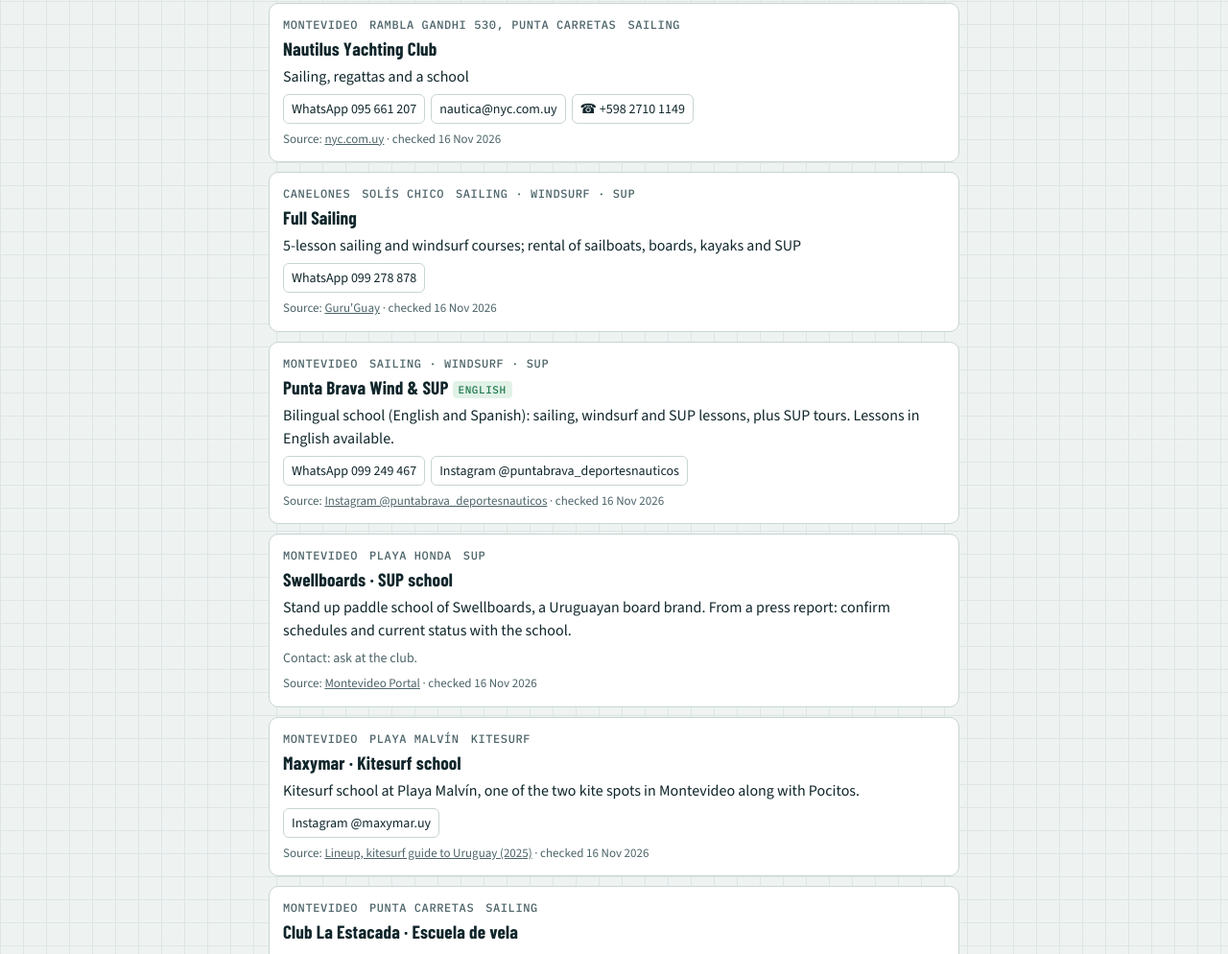
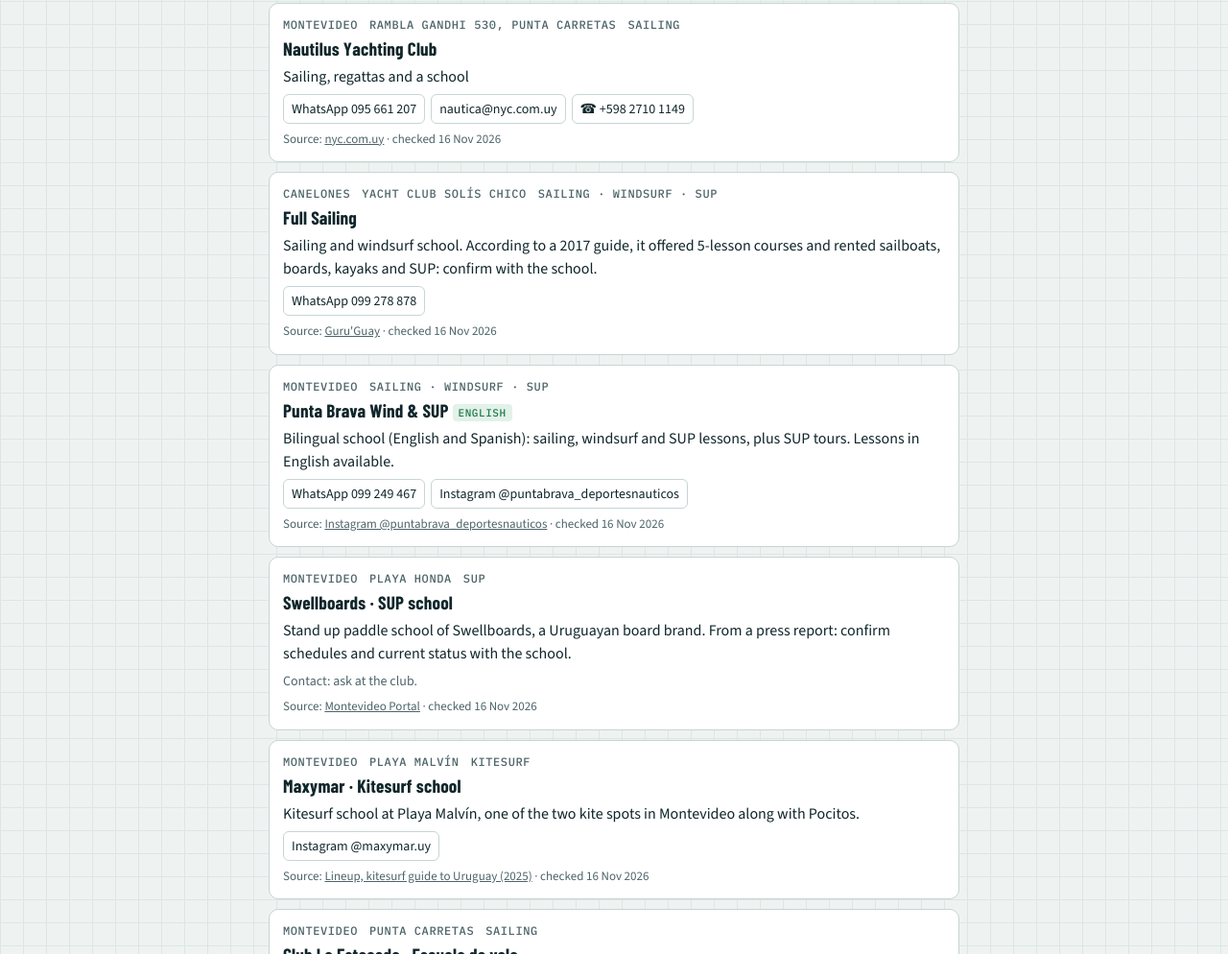
Before and after one commit to navegauy/Navegauy.github.io, a plain HTML site: page en/docencia-de-vela.html in a window 1280 px wide. Shown: the part 1655-2649 px from the top of the page at 96% size. Drawn offline with nearby package versions, Linux system fonts and the light colour scheme.

Commit message:
Full Sailing: Yacht Club Solís Chico; servicios marcados a confirmar (fuente de 2017) (ES/EN)
Co-Authored-By: Claude Opus 5.5 <noreply@anthropic.com>
Claude-Session: https://claude.ai/code/session_017bdPieHgFdctTnoSCkcapv

```diff
--- a/en/docencia-de-vela.html
+++ b/en/docencia-de-vela.html
@@ -205,7 +205,7 @@ footer{font-size:13px;color:var(--muted);text-align:center}
 const ESCUELAS=[
  {k:['V'],n:'Yacht Club Uruguayo · Instituto Náutico',d:'Montevideo',z:'Puerto del Buceo',t:'Sailing, navigation and water activities for all ages',c:[['tel','+598 99 259 782'],['tel','+598 2622 1221'],['mail','info@ycu.org.uy']],s:['ycu.org.uy/instituto_nautico','https://ycu.org.uy/instituto_nautico']},
  {k:['V'],n:'Nautilus Yachting Club',d:'Montevideo',z:'Rambla Gandhi 530, Punta Carretas',t:'Sailing, regattas and a school',c:[['wa','095 661 207'],['mail','nautica@nyc.com.uy'],['tel','+598 2710 1149']],s:['nyc.com.uy','https://nyc.com.uy/']},
- {k:['V','W','S'],n:'Full Sailing',d:'Canelones',z:'Solís Chico',t:'5-lesson sailing and windsurf courses; rental of sailboats, boards, kayaks and SUP',c:[['wa','099 278 878']],s:["Guru'Guay",'https://www.guruguay.com/es/alquiler-de-tabla-de-barco/']},
+ {k:['V','W','S'],n:'Full Sailing',d:'Canelones',z:'Yacht Club Solís Chico',t:'Sailing and windsurf school. According to a 2017 guide, it offered 5-lesson courses and rented sailboats, boards, kayaks and SUP: confirm with the school.',c:[['wa','099 278 878']],s:["Guru'Guay",'https://www.guruguay.com/es/alquiler-de-tabla-de-barco/']},
  {k:['V','W','S'],n:'Punta Brava Wind & SUP',d:'Montevideo',z:'',t:'Bilingual school (English and Spanish): sailing, windsurf and SUP lessons, plus SUP tours. Lessons in English available.',en:true,c:[['wa','099 249 467'],['web','Instagram @puntabrava_deportesnauticos','https://www.instagram.com/puntabrava_deportesnauticos/']],s:['Instagram @puntabrava_deportesnauticos','https://www.instagram.com/puntabrava_deportesnauticos/']},
  {k:['S'],n:'Swellboards · SUP school',d:'Montevideo',z:'Playa Honda',t:'Stand up paddle school of Swellboards, a Uruguayan board brand. From a press report: confirm schedules and current status with the school.',c:[],s:['Montevideo Portal','https://www.montevideo.com.uy/Archivo/Stand-up-paddle-uno-de-los-deportes-nauticos-que-mas-crece-en-Uruguay-uc776298']},
  {k:['K'],n:'Maxymar · Kitesurf school',d:'Montevideo',z:'Playa Malvín',t:'Kitesurf school at Playa Malvín, one of the two kite spots in Montevideo along with Pocitos.',c:[['web','Instagram @maxymar.uy','https://www.instagram.com/maxymar.uy/']],s:['Lineup, kitesurf guide to Uruguay (2025)','https://lineup.surf/es/news/kitesurf-en-uruguay']},
```
Also changed, not shown: docencia-de-vela.html (+1 -1 lines).
